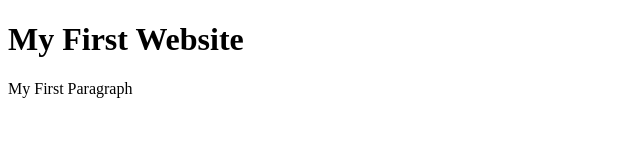
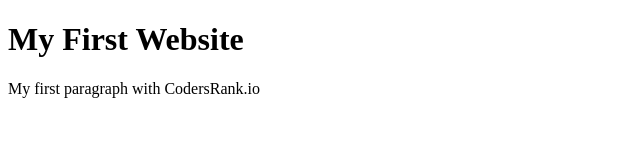
Before and after one commit to ddk27/codersrank-template-r2zz1c, a website: page index.html in a window 1280 px wide. Shown: the whole page, without its empty margins (0-640 px from the left). Drawn offline with Linux system fonts and the light colour scheme.

Commit message:
adding new paragraph

```diff
--- a/index.html
+++ b/index.html
@@ -6,7 +6,7 @@
   <body>
 
     <h1>My First Website</h1>
-    <p>My First Paragraph</p>
+    <p> My first paragraph with CodersRank.io </p>
 
   </body>
 </html>
```
